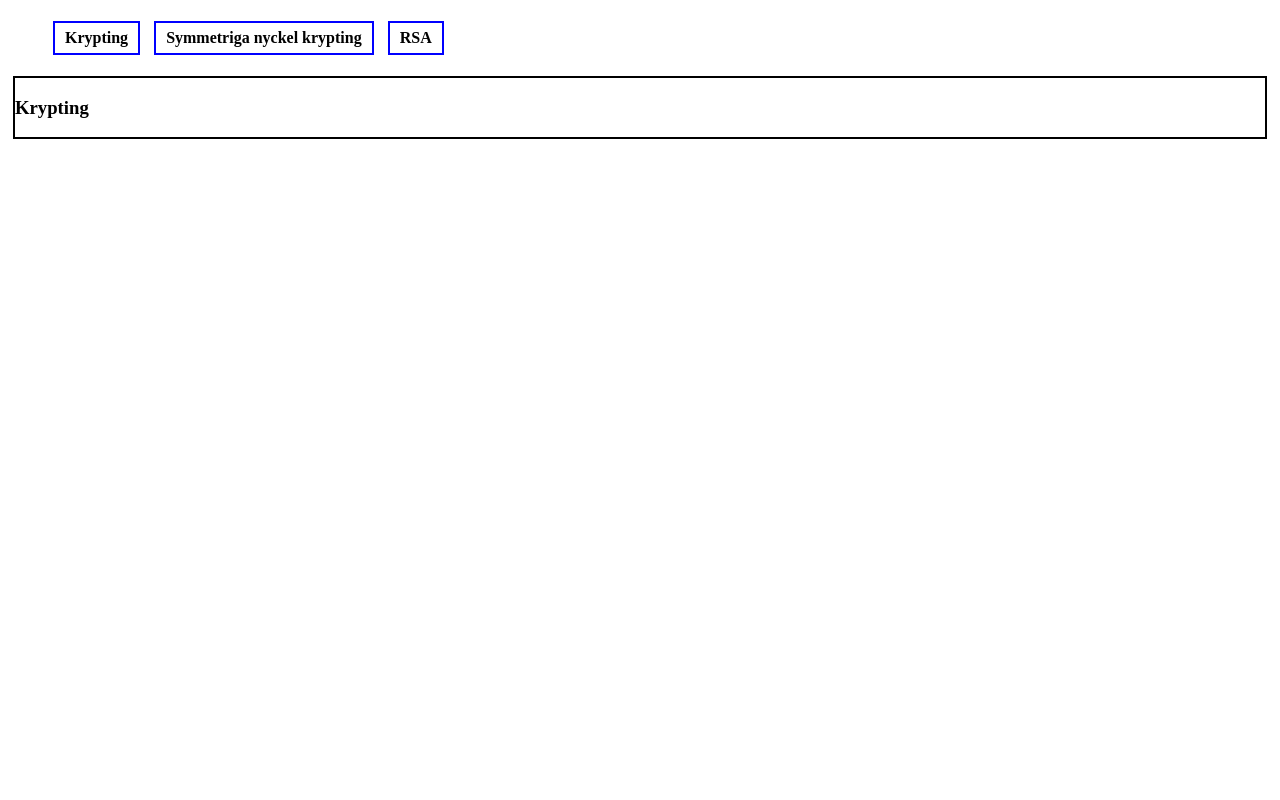
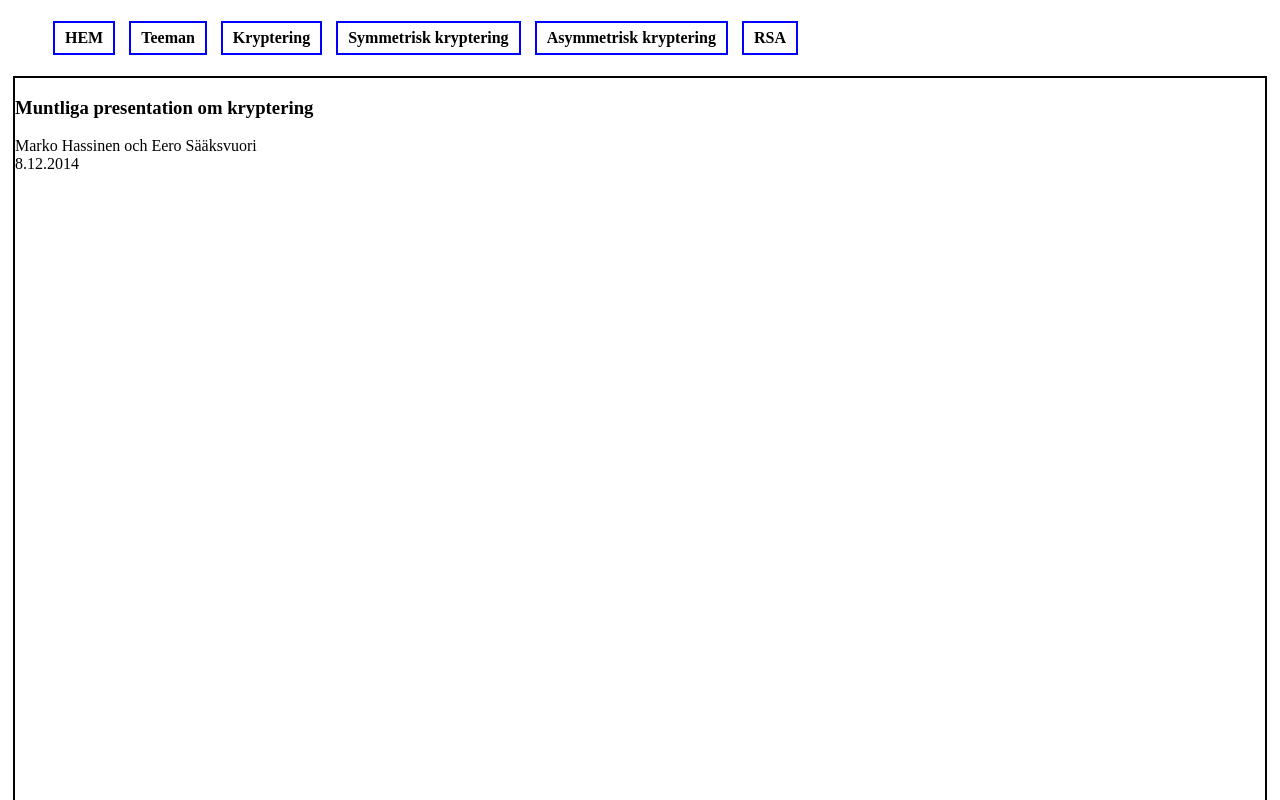
Before and after one commit to esaaksvu/SvenskaPage, a plain HTML site: page index.html in a window 1280 px wide. Shown: the top 800 px of the page. Drawn offline with nearby package versions, Linux system fonts and the light colour scheme.

Commit message:
Update index.html

```diff
--- a/index.html
+++ b/index.html
@@ -36,18 +36,38 @@
 
   <body>
     <ul class="menu">
-      <li class="S1">Krypting</li>
-      <li class="S2">Symmetriga nyckel krypting</li>
-      <li class="S3">RSA</li>
+      <li class="S0">HEM</li>
+      <li class="S1">Teeman</li>
+      <li class="S2">Kryptering</li>
+      <li class="S3">Symmetrisk kryptering</li>
+      <li class="S4">Asymmetrisk kryptering</li>
+      <li class="S5">RSA</li>
     </ul>
     <div class="container">
+      <div class="S0">
+        <h3> Muntliga presentation om kryptering </h3>
+        <p>Marko Hassinen och Eero Sääksvuori</br>8.12.2014<p>
+        <br/><br/><br/><br/><br/><br/><br/><br/><br/><br/><br/><br/><br/><br/><br/><br/><br/><br/><br/><br/><br/><br/><br/><br/><br/><br/>
+        <br/><br/><br/><br/><br/><br/><br/><br/><br/><br/><br/><br/><br/><br/><br/><br/><br/><br/><br/><br/><br/><br/><br/><br/><br/><br/>
+      </div>
       <div class="S1">
+        <h3> Teeman </h3>
+        <ul>
+          <li>Kryptering</li>
+          <li>Symmetrisk kryptering</li>
+          <li>Asymmetrisk kryptering</li>
+        </ul>
+      </div>
+      <div class="S2">
         <h3> Krypting </h3>
       </div>
-      <div class="S2">
-        <h3> Symmetriga nyckel krypting </h3>
+      <div class="S3">
+        <h3> Symmetrisk kryptering </h3>
       </div>
-      <div class="S3">
+      <div class="S4">
+        <h3> Asymmetrisk kryptering </h3>
+      </div>
+      <div class="S5">
         <h3> RSA </h3>
       </div>
     </div>
```
